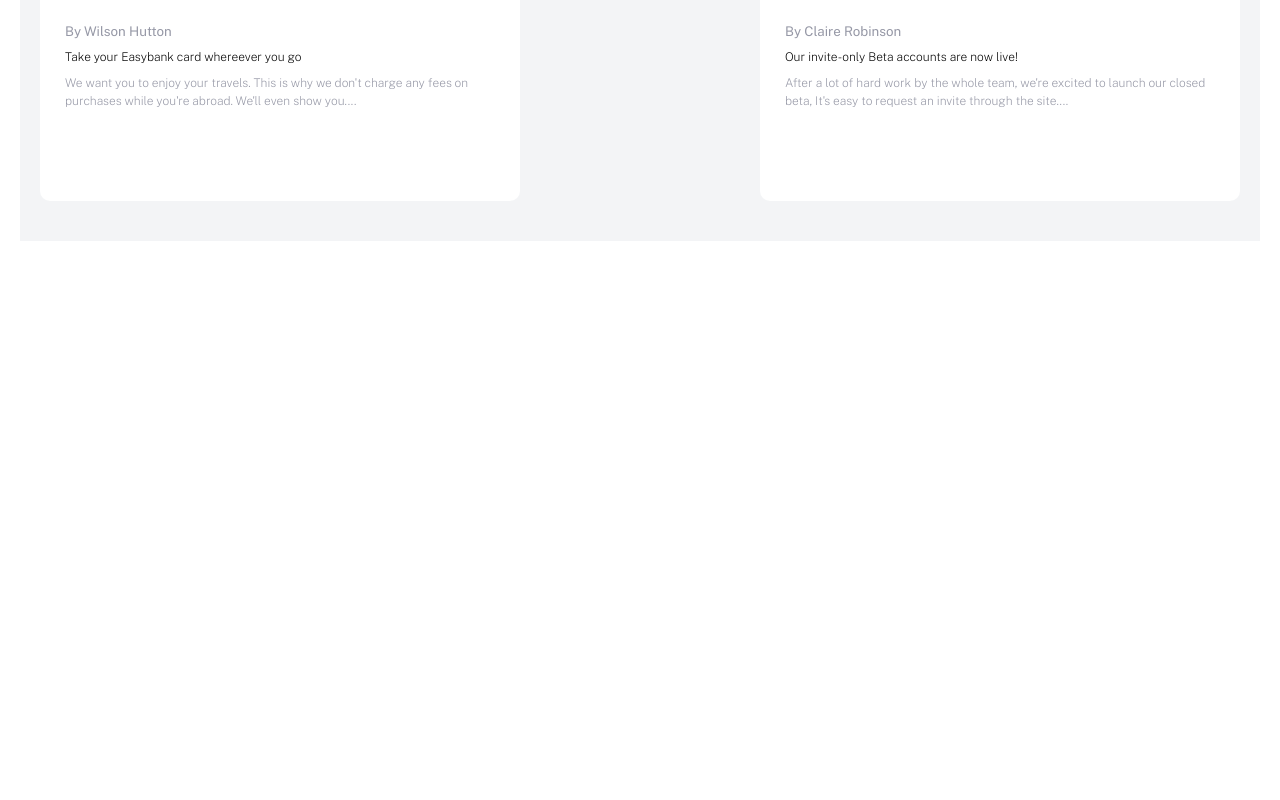
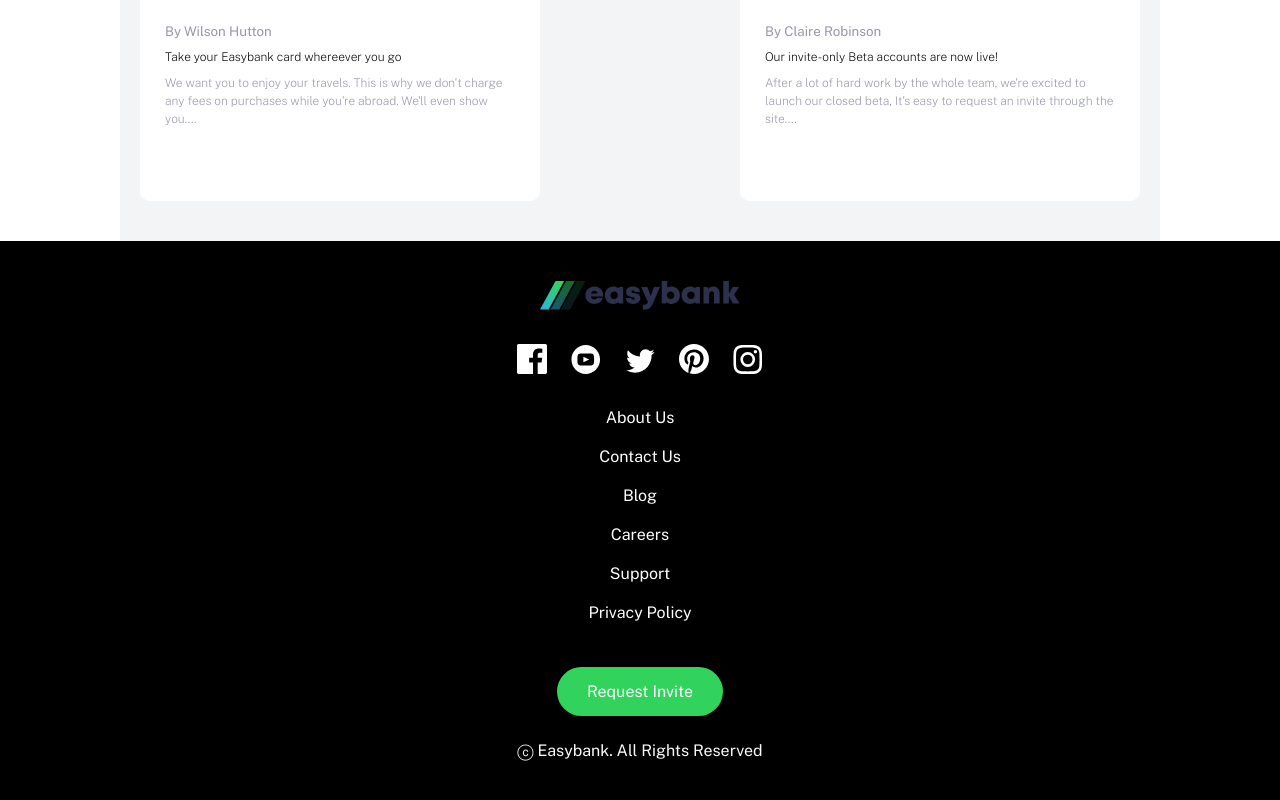
Before and after one commit to Engrloverboy/EasyBank, a React (Create React App) app: page / in a window 1280 px wide. Shown: the part 1988-2788 px from the top of the page. Before the commit the page ends 2229 px from the top, so only its background shows below. Built offline with nearby package versions, Linux system fonts and the light colour scheme.

Commit message:
learning

```diff
--- a/src/components/Article.jsx
+++ b/src/components/Article.jsx
@@ -7,7 +7,7 @@
 
 const LastArticle = () => {
   return (
-    <Article className="container_mobile container">
+    <Article className="container container_2">
       <h1>Latest Articles</h1>
       <div className="flex-article">
         <div className="all-article">
--- /dev/null
+++ b/src/components/FooterBank.jsx
@@ -0,0 +1,105 @@
+import React from "react";
+import styled from "styled-components";
+import Logo from "../assets/image/logo.svg";
+import Facebook from "../assets/image/icon-facebook.svg";
+import Youtube from "../assets/image/icon-youtube.svg";
+import Twitter from "../assets/image/icon-twitter.svg";
+import Pinterest from "../assets/image/icon-pinterest.svg";
+import Instagram from "../assets/image/icon-instagram.svg";
+
+const FooterBank = () => {
+  return (
+    <Footer>
+      <div className="footerImgSocial">
+        <div className="footer-img">
+          <img src={Logo} alt="" />
+        </div>
+        <div className="footer-social">
+          <span>
+            <img src={Facebook} alt="" />
+          </span>
+          <span>
+            <img src={Youtube} alt="" />
+          </span>
+          <span>
+            <img src={Twitter} alt="" />
+          </span>
+          <span>
+            <img src={Pinterest} alt="" />
+          </span>
+          <span>
+            <img src={Instagram} alt="" />
+          </span>
+        </div>
+      </div>
+      <ul>
+        <li>About Us</li>
+        <li>Contact Us</li>
+        <li>Blog</li>
+      </ul>
+      <ul>
+        <li>Careers</li>
+        <li>Support</li>
+        <li>Privacy Policy</li>
+      </ul>
+
+      <div className="btnCopyright">
+        <button>Request Invite</button>
+        <p className="copyright">ⓒ Easybank. All Rights Reserved</p>
+      </div>
+    </Footer>
+  );
+};
+
+export default FooterBank;
+
+let Footer = styled.div`
+  // background-color: hsl(233, 26%, 24%);
+  background-color: Black;
+  color: hsl(0, 0%, 100%);
+  text-align: center;
+  padding: 40px 0;
+
+  .footer-img {
+    img {
+      width: 200px;
+    }
+  }
+
+  .footer-social {
+    margin: 30px 0;
+    span {
+      img {
+        width: 30px;
+        margin: 0 12px;
+      }
+    }
+  }
+  ul {
+    li {
+      margin: 20px 0;
+      &:hover {
+        background-color: hsl(136, 65%, 51%);
+      }
+    }
+  }
+
+  .btnCopyright {
+    button {
+      padding: 15px 30px;
+      border-radius: 26px;
+      font-size: 16px;
+      border: 1px;
+      background-color: hsl(136, 65%, 51%);
+      color: white;
+      margin: 25px 0;
+
+      &:hover {
+        background-color: blue;
+      }
+    }
+    .copyright {
+      color: hsl(0, 0%, 98%) !important;
+    }
+  }
+`;
--- a/src/pages/Home.jsx
+++ b/src/pages/Home.jsx
@@ -3,6 +3,7 @@
 import Banner from "../components/Banner";
 import Section from "../components/WhyEasyBank";
 import Article from "../components/Article";
+import Footer from "../components/FooterBank";
 
 const Home = () => {
   return (
@@ -11,6 +12,7 @@
       <Banner />
       <Section />
       <Article />
+      <Footer />
     </div>
   );
 };
```
